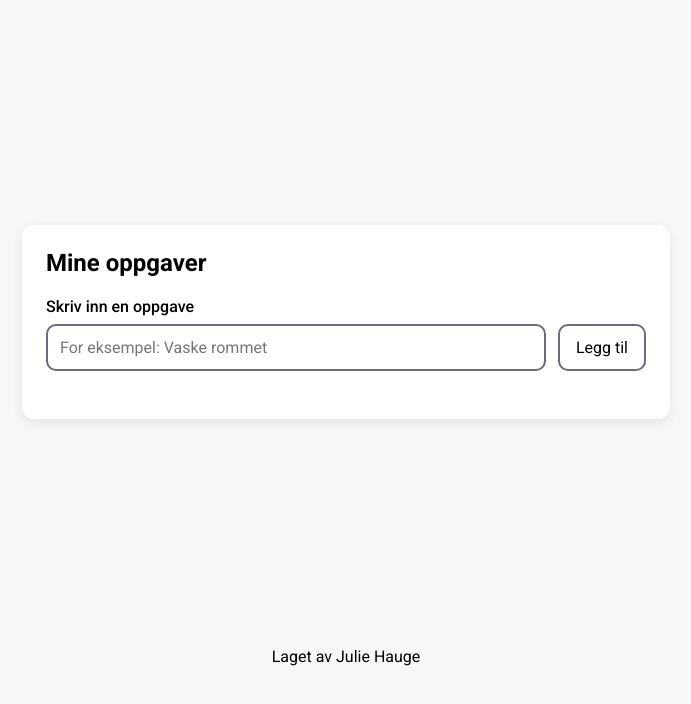
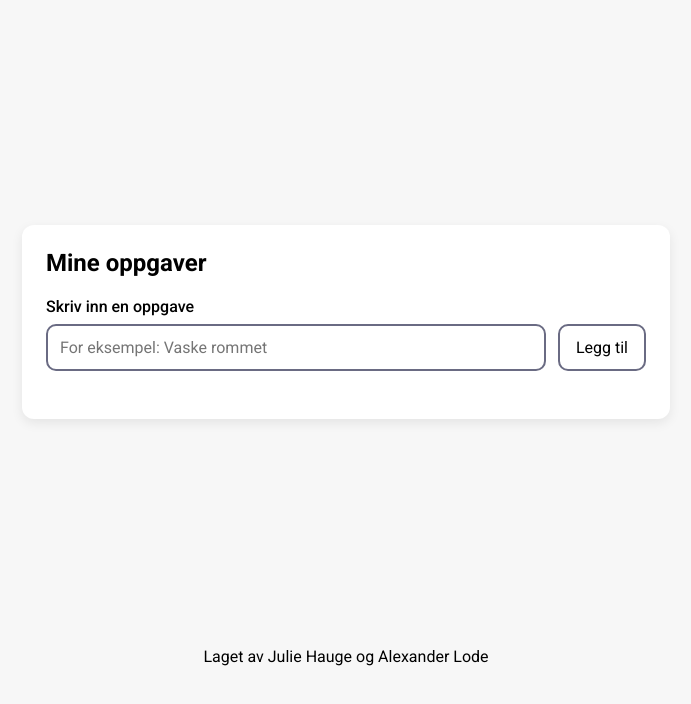
Before and after one commit to rabarbra98-cloud/FHG17_O4, a website: page index.html in a window 1280 px wide. Shown: the part 94-798 px from the top of the page, without its empty margins (294-985 px from the left). Drawn offline with Linux system fonts and the light colour scheme.

Commit message:
Oops forgot credits

```diff
--- a/index.html
+++ b/index.html
@@ -49,7 +49,7 @@
     </main>
 
     <footer class="footer">
-      <p>Laget av Julie Hauge</p>
+      <p>Laget av Julie Hauge og Alexander Lode</p>
     </footer>
   </body>
 </html>
```
